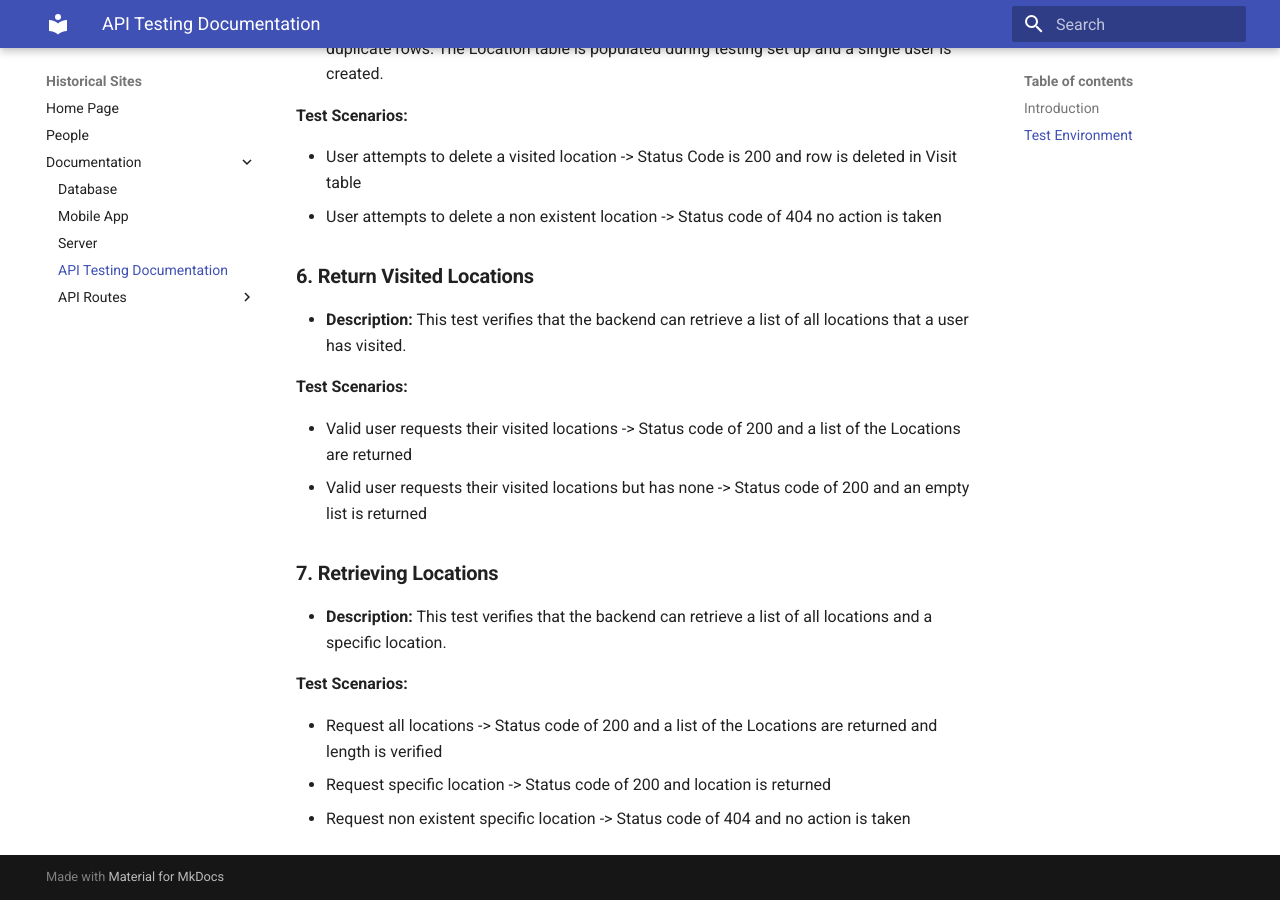
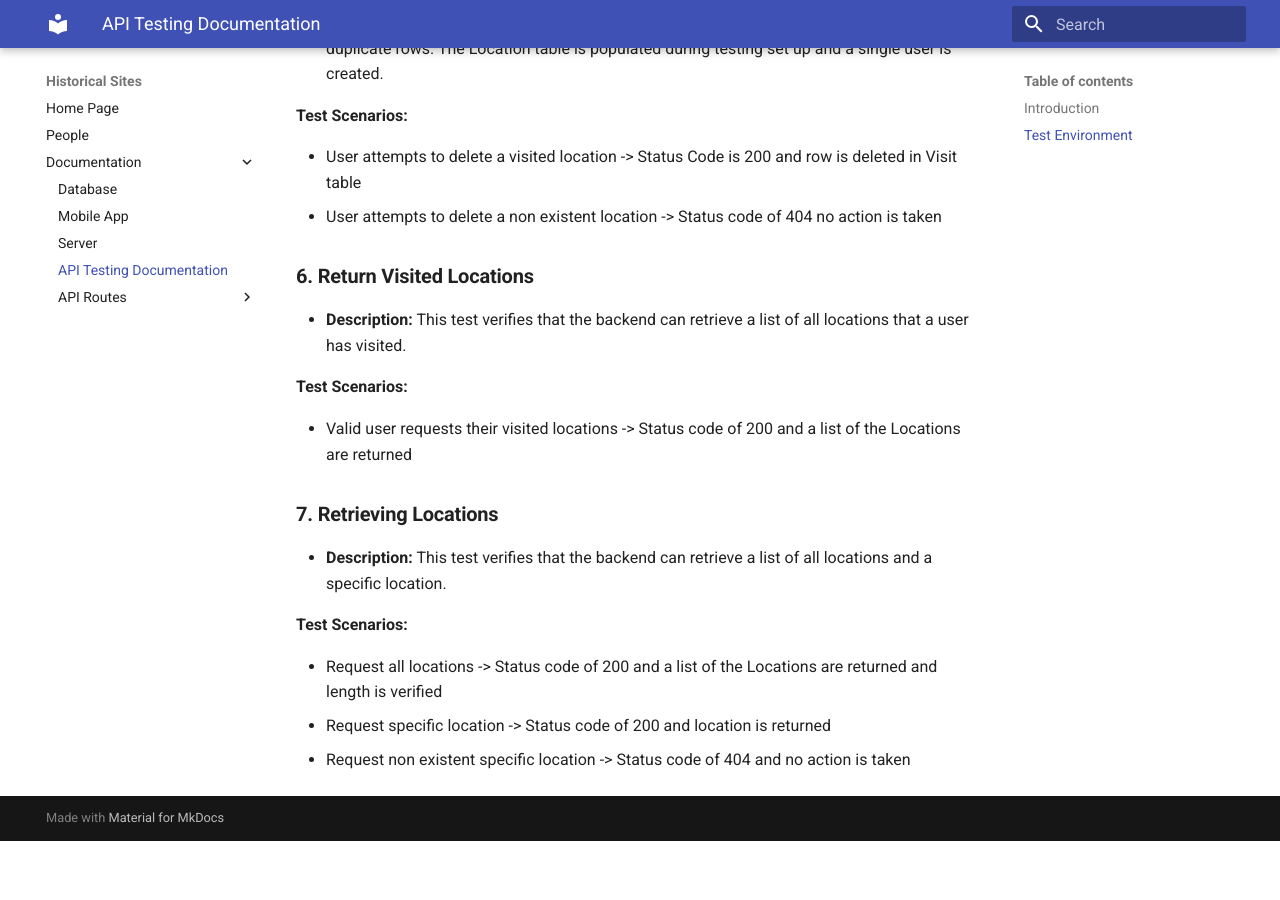
Before and after one commit to CS-495-Historical-Sites/remnant, an MkDocs documentation site: the page built from documentation/docs/Documentation/Testing.md, in a window 1280 px wide and 900 px high, scrolled down 3059 px. Built offline with MkDocs 1.6.1 and Material for MkDocs 9.7.7, drawn with Linux system fonts in a browser that asks for light colours; after the commit the page ends 3900 px from its top, so only the background shows below that.

Commit message:
remove old scenario

```diff
--- a/documentation/docs/Documentation/Testing.md
+++ b/documentation/docs/Documentation/Testing.md
@@ -109,7 +109,6 @@ is populated during testing set up and a single user is created.
 **Test Scenarios:**
 
 - Valid user requests their visited locations -> Status code of 200 and a list of the Locations are returned
-- Valid user requests their visited locations but has none -> Status code of 200 and an empty list is returned
 
 ### **7. Retrieving Locations**
 
```
